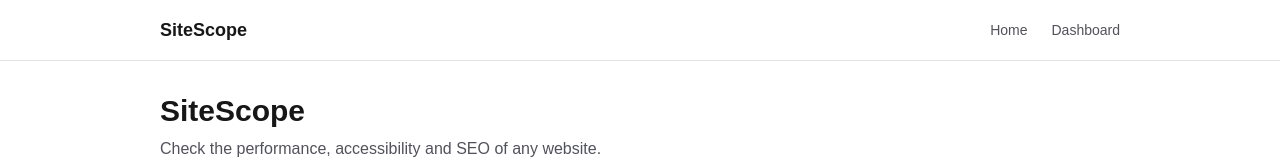
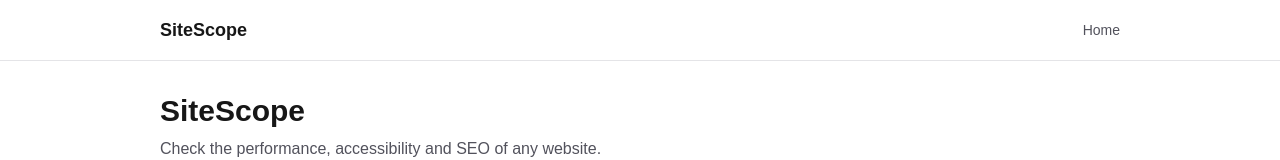
Before and after one commit to flaviaonorato00-lab/sitescope, a Next.js app: page / in a window 1280 px wide. Shown: the top 160 px of the page. Built offline with nearby package versions, Linux system fonts and the light colour scheme.

Commit message:
Remove placeholder dashboard page

```diff
--- a/app/dashboard/page.tsx
+++ /dev/null
@@ -1,8 +0,0 @@
-export default function DashboardPage() {
-  return (
-    <main className="mx-auto w-full max-w-5xl p-8">
-      <h1 className="text-3xl font-bold">Dashboard</h1>
-      <p className="mt-2 text-zinc-600">Your monitored sites will appear here.</p>
-    </main>
-  );
-}
--- a/components/Header.tsx
+++ b/components/Header.tsx
@@ -13,11 +13,6 @@ export default function Header() {
               Home
             </Link>
           </li>
-          <li>
-            <Link href="/dashboard" className="hover:text-black">
-              Dashboard
-            </Link>
-          </li>
         </ul>
       </nav>
     </header>
```
